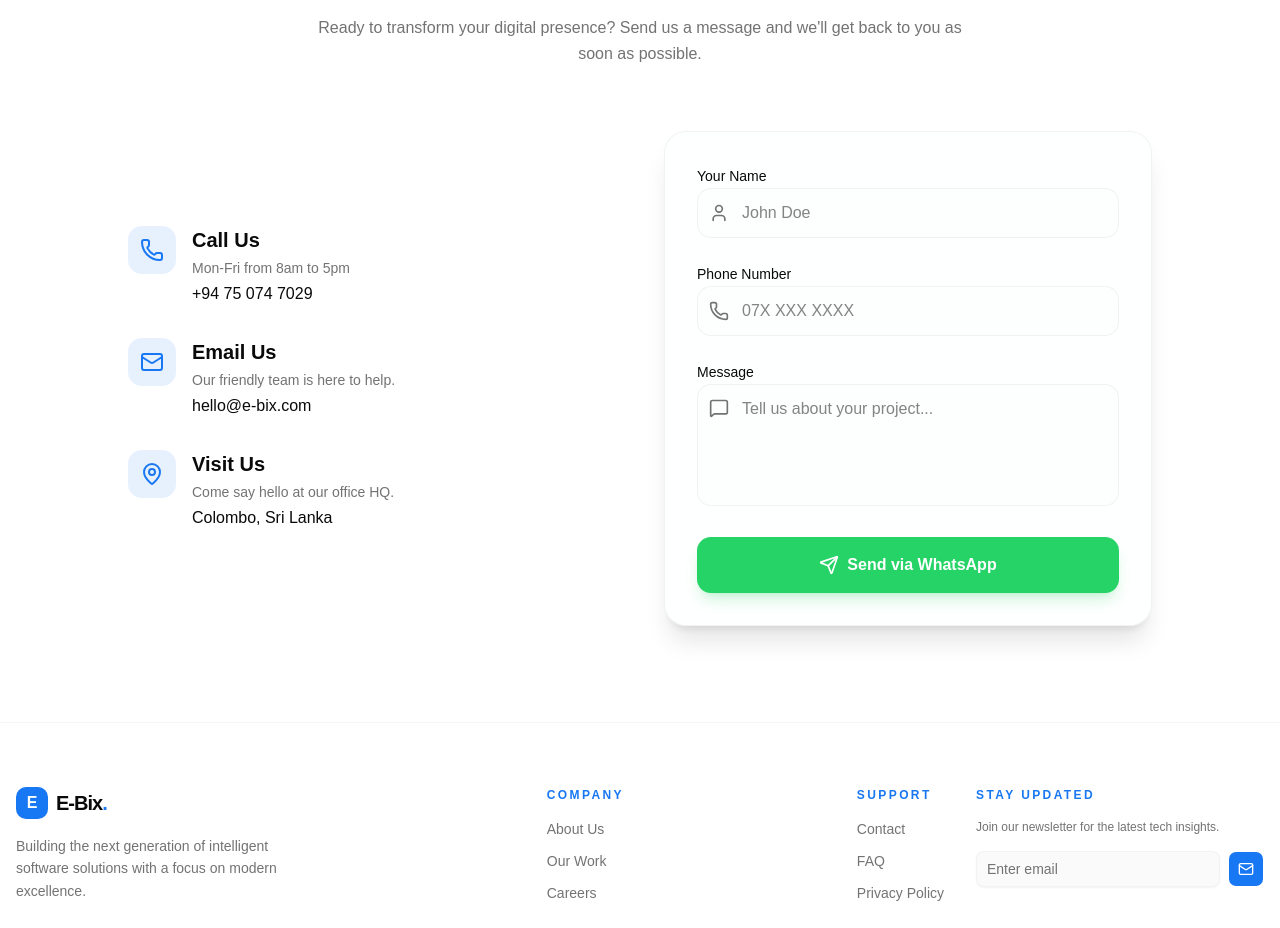
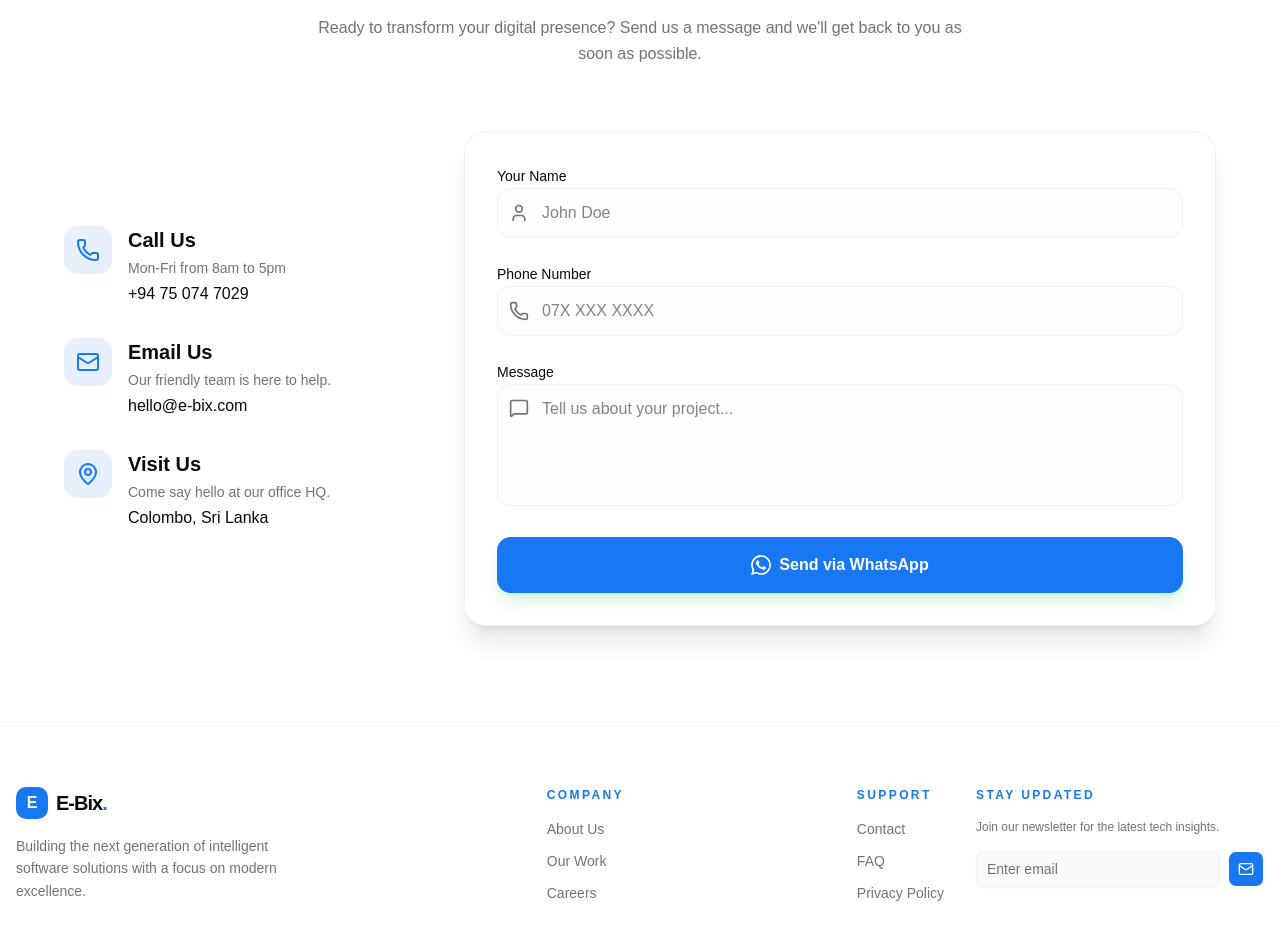
Before and after one commit to E-Bix-Software-Solutions/E-Bix-Website, a React (Vite) app: page / in a window 1280 px wide. Shown: the part 5340-6268 px from the top of the page. Built offline with nearby package versions, Linux system fonts and the light colour scheme.

Commit message:
refactor: add icons to button

```diff
--- a/src/pages/contactpage/ContactPage.tsx
+++ b/src/pages/contactpage/ContactPage.tsx
@@ -1,6 +1,17 @@
 import { useState } from "react";
 import { motion } from "framer-motion";
-import { Send, Phone, Mail, MapPin, MessageSquare, User } from "lucide-react";
+import { Phone, Mail, MapPin, MessageSquare, User } from "lucide-react";
+
+const WhatsAppIcon = ({ className }: { className?: string }) => (
+  <svg
+    xmlns="http://www.w3.org/2000/svg"
+    viewBox="0 0 24 24"
+    fill="currentColor"
+    className={className}
+  >
+    <path d="M17.472 14.382c-.297-.149-1.758-.867-2.03-.967-.273-.099-.471-.148-.67.15-.197.297-.767.966-.94 1.164-.173.199-.347.223-.644.075-.297-.15-1.255-.463-2.39-1.475-.883-.788-1.48-1.761-1.653-2.059-.173-.297-.018-.458.13-.606.134-.133.298-.347.446-.52.149-.174.198-.298.298-.497.099-.198.05-.371-.025-.52-.075-.149-.669-1.612-.916-2.207-.242-.579-.487-.5-.669-.51a12.8 12.8 0 0 0-.57-.01c-.198 0-.52.074-.792.372-.272.297-1.04 1.016-1.04 2.479 0 1.462 1.065 2.875 1.213 3.074.149.198 2.096 3.2 5.077 4.487.709.306 1.262.489 1.694.625.712.227 1.36.195 1.871.118.571-.085 1.758-.719 2.006-1.413.248-.694.248-1.289.173-1.413-.074-.124-.272-.198-.57-.347m-5.421 7.403h-.004a9.87 9.87 0 0 1-5.031-1.378l-.361-.214-3.741.982.998-3.648-.235-.374a9.86 9.86 0 0 1-1.51-5.26c.001-5.45 4.436-9.884 9.888-9.884 2.64 0 5.122 1.03 6.988 2.898a9.825 9.825 0 0 1 2.893 6.994c-.003 5.45-4.437 9.884-9.885 9.884m8.413-18.297A11.815 11.815 0 0 0 12.05 0C5.495 0 .16 5.335.157 11.892c0 2.096.547 4.142 1.588 5.945L.057 24l6.305-1.654a11.882 11.882 0 0 0 5.683 1.448h.005c6.554 0 11.89-5.335 11.893-11.893a11.821 11.821 0 0 0-3.48-8.413Z"/>
+  </svg>
+);
 
 const ContactPage = () => {
   const [formData, setFormData] = useState({
@@ -75,7 +86,7 @@
           </motion.p>
         </motion.div>
 
-        <div className="grid lg:grid-cols-2 gap-12 max-w-5xl mx-auto items-center">
+        <div className="grid lg:grid-cols-3 gap-12 max-w-6xl mx-auto items-center">
           {/* Left Side: Contact Information */}
           <motion.div
             initial="hidden"
@@ -124,7 +135,7 @@
             whileInView={{ opacity: 1, x: 0 }}
             viewport={{ once: true }}
             transition={{ duration: 0.6 }}
-            className="bg-card/50 backdrop-blur-md border border-border/50 rounded-3xl p-8 shadow-xl hover:shadow-2xl hover:border-border/80 transition-all duration-300"
+            className="lg:col-span-2 bg-card/50 backdrop-blur-md border border-border/50 rounded-3xl p-8 shadow-xl hover:shadow-2xl hover:border-border/80 transition-all duration-300"
           >
             <form onSubmit={handleWhatsAppSend} className="space-y-6">
               <div className="space-y-2">
@@ -183,9 +194,9 @@
 
               <button
                 type="submit"
-                className="w-full py-4 bg-[#25D366] hover:bg-[#20bd5a] text-white rounded-xl font-bold flex items-center justify-center gap-2 transition-all shadow-lg shadow-[#25D366]/20 hover:shadow-[#25D366]/40 hover:-translate-y-1 active:translate-y-0"
+                className="w-full py-4 bg-ebix-blue hover:bg-blue-600 text-white rounded-xl font-bold flex items-center justify-center gap-2 transition-all shadow-lg shadow-[#25D366]/20 hover:shadow-[#25D366]/40 hover:-translate-y-1 active:translate-y-0"
               >
-                <Send className="w-5 h-5" />
+                <WhatsAppIcon className="w-5 h-5" />
                 Send via WhatsApp
               </button>
             </form>
```
